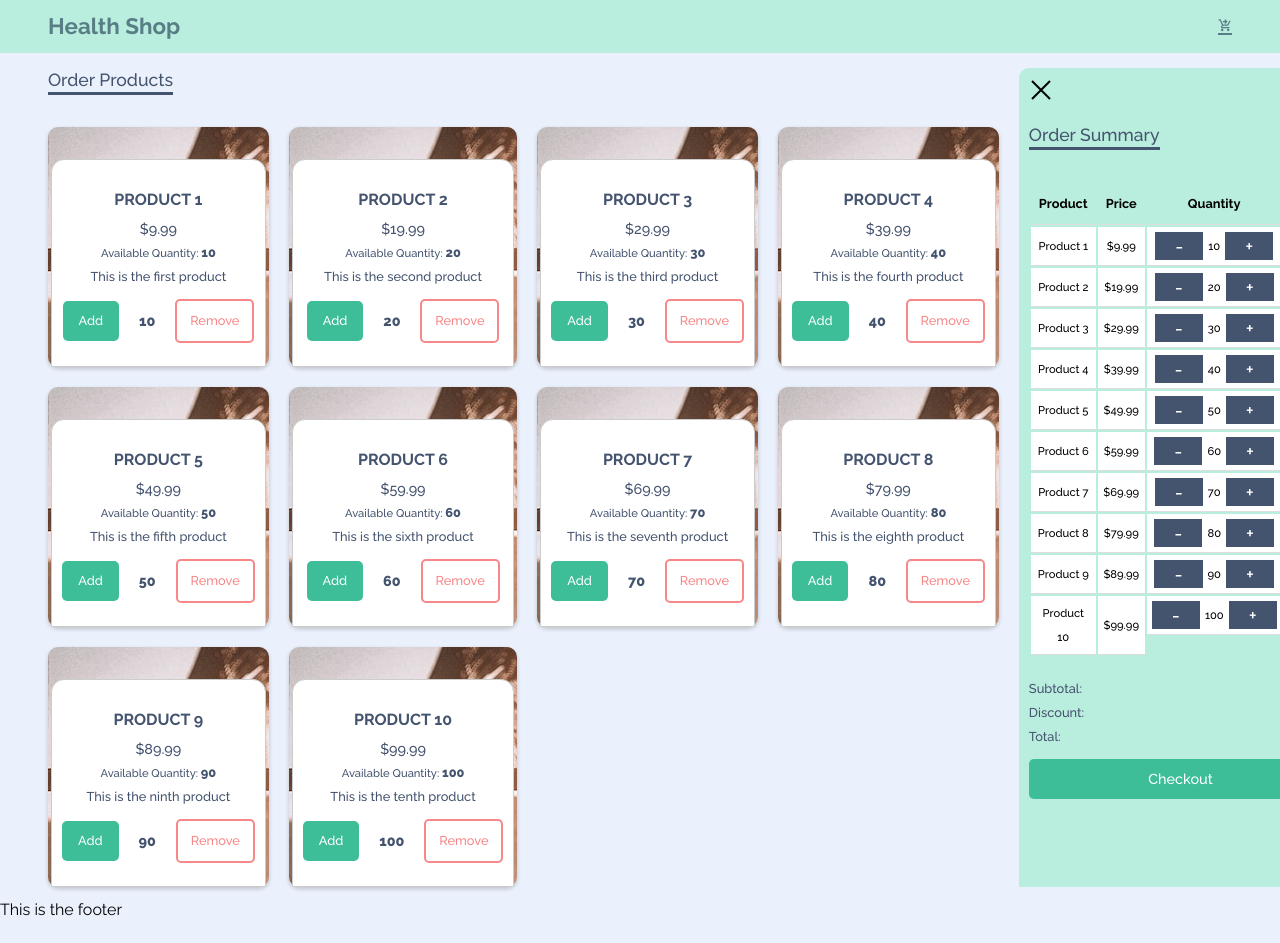
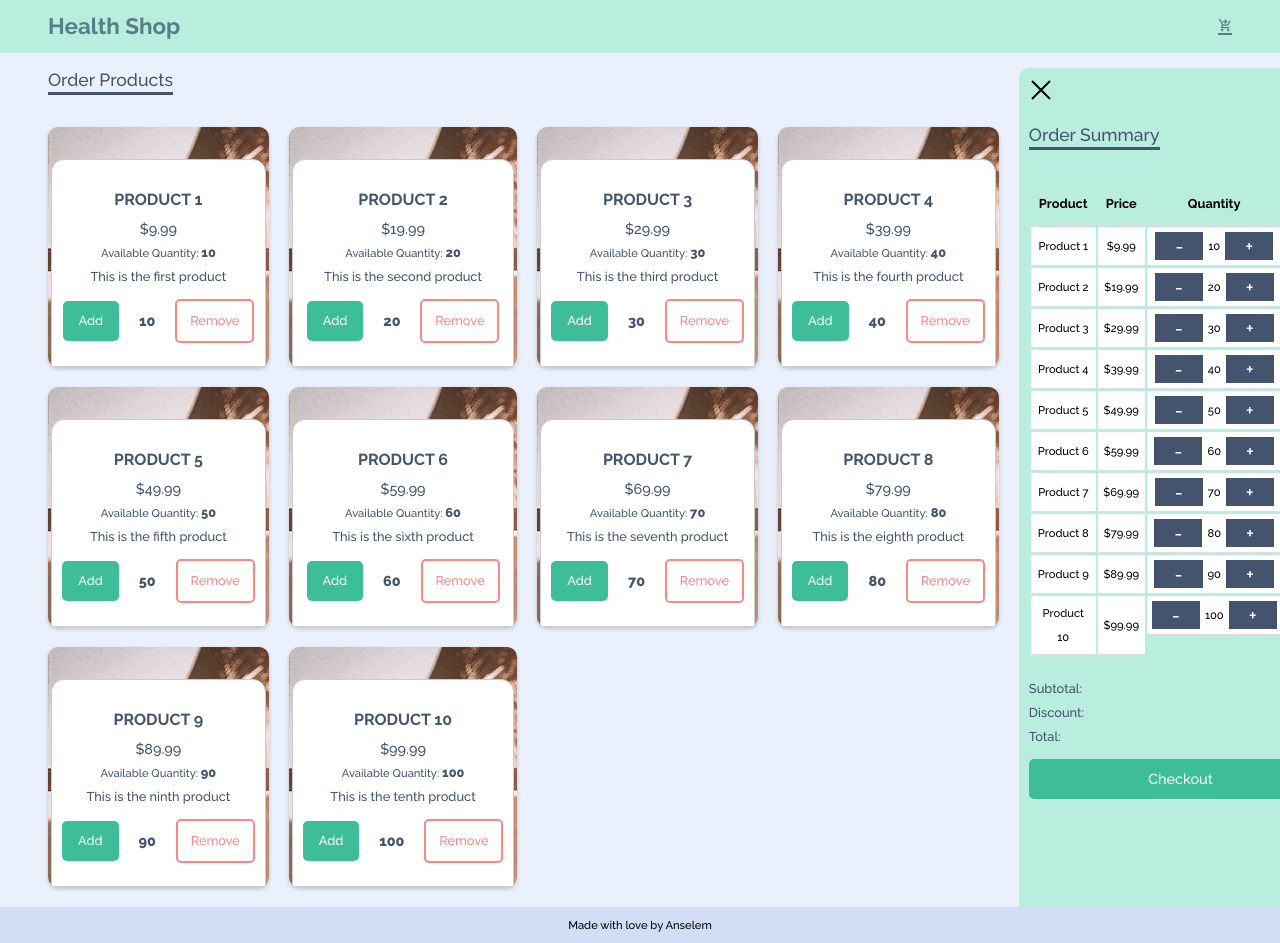
Before and after one commit to beedyboy/react-checkout, a React (Create React App) app: page / in a window 1280 px wide. Shown: the top 943 px of the page. Before the commit the page ends 919 px from the top, so only its background shows below. Built offline with nearby package versions, Linux system fonts and the light colour scheme; the HTML template or start-up script is replaced by a standard one.

Commit message:
Feat: build and style footer

```diff
--- a/src/components/Footer/Footer.tsx
+++ b/src/components/Footer/Footer.tsx
@@ -1,5 +1,7 @@
 const Footer = () => {
-  return <footer>This is the footer</footer>;
+  return <footer>
+    <p>Made with love by Anselem</p>
+  </footer>;
 };
 
 export default Footer;
--- a/src/components/Product/Product.scss
+++ b/src/components/Product/Product.scss
@@ -4,12 +4,14 @@
 main.checkout {
   @include display(row, unset, unset);
 
-  padding: 0.9rem 0 0.9rem 3rem;
+  padding: 0.9rem 0 0 3rem;
   gap: 20px;
 }
 
 .product-list {
   @include display(column, unset, unset);
+
+  margin-bottom: 20px;
 
   > h2 {
     @include font-stack(1.1rem, 500, 24px);
@@ -116,3 +118,11 @@ main.checkout {
     }
   }
 }
+
+footer {
+    @include display(row, center, center);
+    @include font-stack(0.7rem, 500, 1rem);
+
+    background: $pri-color-5;
+    padding: 10px;
+}
```
